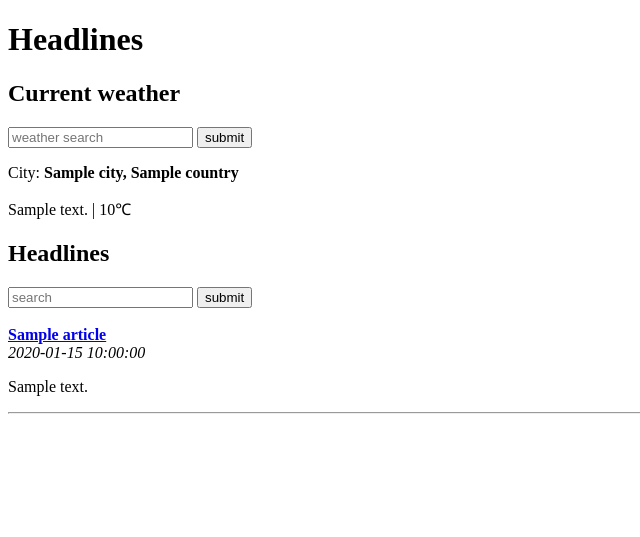
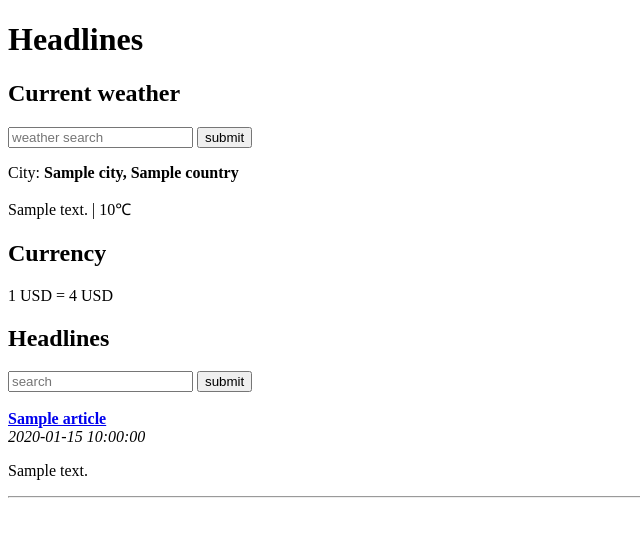
Before and after one commit to VincentHenric/headlines, a Flask app: template templates/home.html in a window 1280 px wide. Shown: the top 537 px of the page, without its empty margins (0-640 px from the left). Run offline with Flask 2, Linux system fonts and the light colour scheme; the template is opened without the code that fills it: most values are stand-ins (such as "Sample title", 1, 10 or a date in 2020).

Commit message:
add GBP-USD rate

```diff
--- a/app.py
+++ b/app.py
@@ -10,14 +10,17 @@ from flask import Flask, render_template, request
 app = Flask(__name__)
 
 DEFAULTS = {'publication': 'bbc',
-            'city': 'London,UK'}
+            'city': 'London,UK',
+            'currency_from': 'GBP',
+            'currency_to': 'USD'}
 RSS_FEEDS = {'bbc':'http://feeds.bbci.co.uk/news/rss.xml',
              'cnn':'http://rss.cnn.com/rss/edition.rss',
              'fox':'http://feeds.foxnews.com/foxnews/latest',
              'iol':'http://www.iol.co.za/cmlink/1.640'}
 WEATHER_API_KEY = os.environ.get("WEATHER_API_KEY")
 WEATHER_FORECAST_URL = "http://api.openweathermap.org/data/2.5/weather?q={}&units=metric&appid={}"
-
+CURRENCY_API_KEY = os.environ.get("CURRENCY_API_KEY")
+CURRENCY_URL = "https://openexchangerates.org//api/latest.json?app_id={}"
 
 @app.route('/')
 def home():
@@ -31,9 +34,17 @@ def home():
         city=DEFAULTS['city']
     weather = get_weather(city)
 
+    currency_from = DEFAULTS['currency_from']
+    currency_to = DEFAULTS['currency_to']
+    rate = {'currency_from':currency_from,
+            'currency_to':currency_to,
+            'rate': round(get_currency(currency_from, currency_to),2)
+            }
+
     return render_template("home.html",
                            articles=articles,
-                           weather=weather
+                           weather=weather,
+                           rate=rate
     )
 
 
@@ -61,6 +72,14 @@ def get_weather(query):
                    }
     return weather
 
+def get_currency(frm, to):
+    url = CURRENCY_URL.format(CURRENCY_API_KEY)
+    data = urlopen(url).read()
+    parsed = json.loads(data).get('rates')
+    frm_rate = parsed.get(frm.upper())
+    to_rate = parsed.get(to.upper())
+    return to_rate/frm_rate
+
 
 
 if __name__ == '__main__':
--- a/templates/home.html
+++ b/templates/home.html
@@ -13,6 +13,8 @@
     </form>
     <p>City: <b>{{weather.city}}, {{weather.country}}</b></p>
     <p>{{weather.description}} | {{weather.temperature}}&#8451;</p>
+    <h2>Currency</h2>
+    <p>1 {{rate.currency_from}} = {{rate.rate}} {{rate.currency_to}}</p>
     <h2>Headlines</h2>
     <form>
       <input type="text" name="publication" placeholder="search">
```
